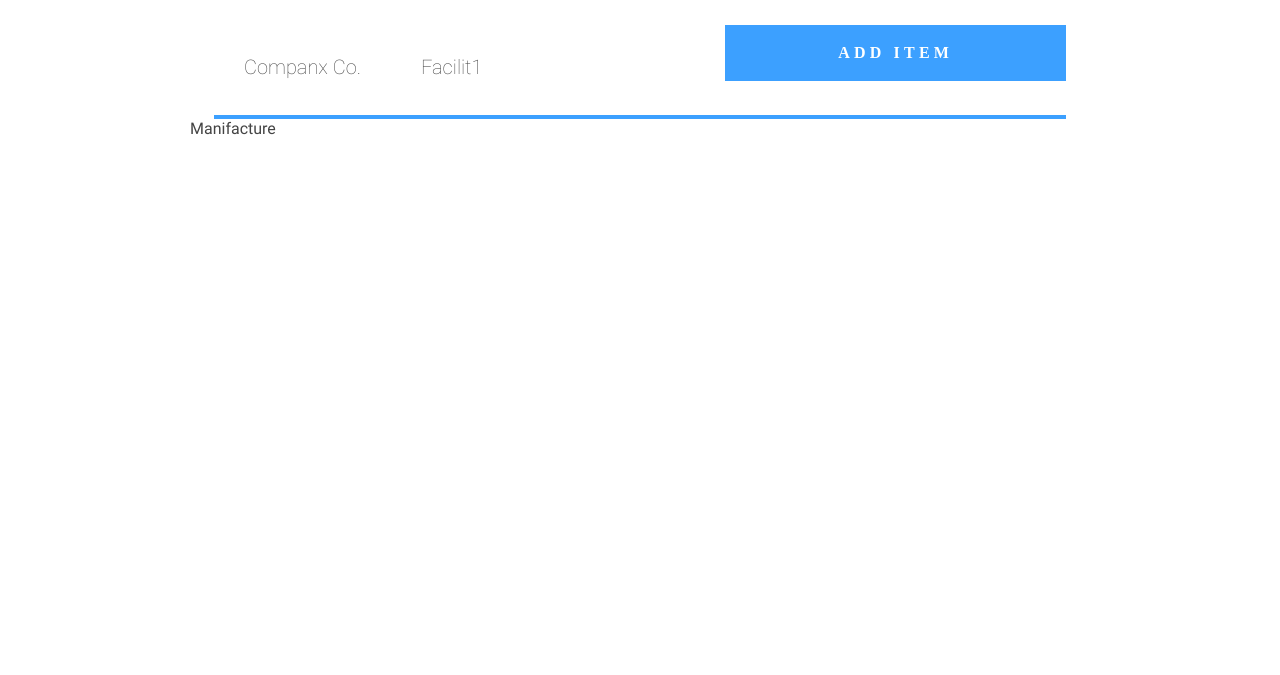
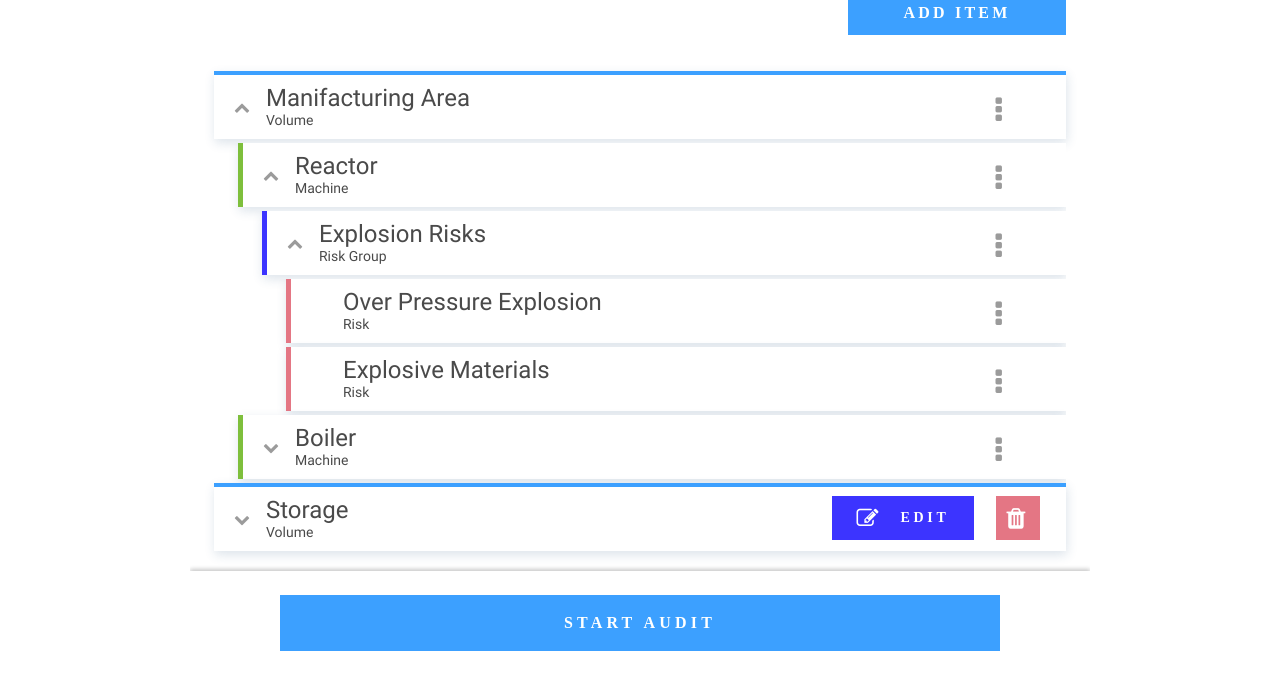
Before and after one commit to pesket/si-fa-risk-editor, a plain HTML site: page Facility structure.html in a window 1280 px wide. Shown: the part 125-800 px from the top of the page. Drawn offline with Linux system fonts and the light colour scheme; a web font is replaced by a local one.

Commit message:
facility structure olusturuldu

```diff
--- a/Facility structure.html
+++ b/Facility structure.html
@@ -14,49 +14,67 @@
 <div id="header">
     <button class="pull-left btn-back header-back">Back</button>
     <div class="header-title">Facility Name</div>
-    <div id="profile">
-        <img src="img/profile-pic.jpg" />
-        <div class="profile-info">
-            <div>User Name </div>
-            <div class="subtitle">Occupation </div>
-        </div>
-    </div>
 </div>
-<section id="content">
+<section id="content" class="structure">
     <div class="structure-info">
-    <div>Companx Co.</div>
-    <div>Facilit1</div>
-    <button class="btn-mid pull-right">ADD ITEM</button>
-    </div>
-    <div>
-        <ul>
-            <li class="node node-volume level1">Manifacture
-                <ul class="level">
-
-                </ul>
-
-
-
-            </li>
-        </ul>
+        <div class="pull-left">Companx Co.</div>
+        <div class="pull-left">Facilit1</div>
+        <button class="small-btn pull-right">ADD ITEM</button>
     </div>
 
 
+    <ul class="tree">
+        <li>
+            <div class="node volume-node sort-up">Manifacturing Area
+                <div class="info">Volume</div>
+            </div>
+            <ul>
+                <li>
+                    <div class="node machine-node sort-up">Reactor
+                        <div class="info">Machine</div>
+                    </div>
+                    <ul>
+                        <li>
+                            <div class="node risk-group-node sort-up">Explosion Risks
+                                <div class="info">Risk Group</div>
+                            </div>
+                            <ul>
+                                <li>
+                                    <div class="node risk-node">Over Pressure Explosion
+                                        <div class="info">Risk</div>
+                                    </div>
+                                </li>
+                                <li>
+                                    <div class="node risk-node">Explosive Materials
+                                        <div class="info">Risk</div>
+                                    </div>
+                                </li>
+                            </ul>
+                        </li>
 
+                    </ul>
+                </li>
+                <li>
+                    <div class="node machine-node sort-down">Boiler
+                        <div class="info">Machine</div>
+                    </div>
+                </li>
 
-
-
-
-
-
-
-
-
-
-
-
-
-
+            </ul>
+        </li>
+        <li>
+            <div class="node volume-node sort-down active-node">Storage
+                <div class="info">Volume</div>
+                <div>
+                    <button class="btn-edit-structure"><span class="fa">&#xf044</span>EDIT</button>
+                    <button class="btn-trash fa">&#xf1f8</button>
+                </div>
+            </div>
+        </li>
+    </ul>
+    <div id="footer">
+        <button type="submit" class="sign-in">START AUDIT</button>
+    </div>
 </section>
 
 </body>
--- a/css/common.css
+++ b/css/common.css
@@ -189,16 +189,16 @@ input:checked:after {
 }
 #header {
     width: 100%;
-    height: 52px;
+    height: 44px;
     position: absolute;
     top: 0;
     z-index: 10;
     background-color: #3ca0ff;
     border: none;
-    padding-top: 38px
+    padding-top: 20px;
 }
 #content {
-    padding-top: 90px;
+    padding-top: 66px;
     position: relative;
     height: 100%;
     width: 100%;
@@ -527,7 +527,7 @@ button.sort-down:before {
     margin: 16px 0;
 }
 .header-back{
-    width: 240px;
+    width: 24%;
     height: 44px;
     font-weight: 600;
 }
@@ -541,6 +541,7 @@ button.sort-down:before {
     width: 40%;
     bottom: 16px;
     left: 30%;
+    font-weight: 600;
 }
 .data-list li.selected{
     border-left: 4.5px solid #3ca0ff;
@@ -596,17 +597,6 @@ button.sort-down:before {
 .info-list li {
     height: auto;
     padding: 0;
-}
-.structure-info{
-    margin: 60px 24px 0 24px;
-    height: 90px;
-    border-bottom: 4px solid #3ca0ff;
-}
-.structure-info div{
-    float: left;
-    padding: 30px 30px;
-    font-size: 20px;
-    font-weight: 300;
 }
 .segment:before {
     content: "\f053";
@@ -675,9 +665,7 @@ button .contact-photo{
 #logo img{
     width: 55%;
     height: 27%;
-    margin: 23%;
-    margin-top: 25%;
-    margin-bottom: 0;
+    margin: 25% 23% 0;
     border:none;
 }
 .dashboard{
@@ -714,14 +702,124 @@ button .contact-photo{
     height:64px;
 }
 
-.level1 {
+.structure-info {
+    margin: 0 24px;
+    height: 130px;
+}
 
+.structure-info div {
+    font-size: 20px;
+    color: #08131f;
+    padding-left: 80px;
+    padding-top: 32px;
+}
+
+.small-btn {
+    justify-content: center;
+    margin-top: 50px;
+    height: 44px;
+    width: 218px;
+    letter-spacing: 3.2px;
+}
+
+.tree {
+    padding: 0 24px;
+    list-style-type: none;
+    font-size: 24px;
+    color: #4a4a4a;
+    flex: 1;
 }
 
 .node {
-
+    padding: 9px 0 9px 52px;
+    box-shadow: 1px 4px 10px 0 rgba(45, 90, 132, 0.16);
+    margin-bottom: 4px;
+    background-color: #ffffff;
+    min-height: 64px;
+    box-sizing: border-box;
+    position: relative;
 }
 
-.node-volume {
+.tree .sort-down:before {
+    font-family: FontAwesome;
+    font-size: 16px;
+    content: "\f078";
+    color: #9b9b9b;
+    position: absolute;
+    top: 24px;
+    left: 20px;
+}
 
+.tree .sort-up:before {
+    font-family: FontAwesome;
+    font-size: 16px;
+    content: "\f077";
+    color: #9b9b9b;
+    position: absolute;
+    top: 24px;
+    left: 20px;
 }
+
+.node:after {
+    font-family: FontAwesome;
+    font-size: 30px;
+    content: "\f142";
+    color: #9b9b9b;
+    position: absolute;
+    top: 20px;
+    right: 64px;
+}
+
+.node.active-node:after {
+    display: none;
+}
+
+.tree ul {
+    padding-left: 24px;
+    list-style-type: none;
+    overflow: hidden;
+}
+
+.tree .info {
+    font-size: 14px;
+}
+
+.machine-node {
+    border-left: 5px solid #7ebf3c;
+}
+
+.risk-group-node {
+    border-left: 5px solid #3c34ff;
+}
+
+.risk-node {
+    border-left: 5px solid #e47684;
+}
+
+.volume-node {
+    border-top: 4px solid #3ca0ff;
+    min-height: 68px;
+}
+
+.btn-edit-structure {
+    background-color: #3c34ff;
+    width: 142px;
+    height: 44px;
+    position: absolute;
+    top: 9px;
+    right: 92px;
+    font-size: 14px;
+    letter-spacing: 3.7px;
+    display: flex;
+    justify-content: space-evenly;
+    align-items: center;
+}
+
+.tree .btn-trash {
+    background-color: #e47684;
+    position: absolute;
+    top: 9px;
+    right: 26px;
+    width: 44px;
+    height: 44px;
+}
```
Also changed, not shown: new company.html (+2 -2 lines).
